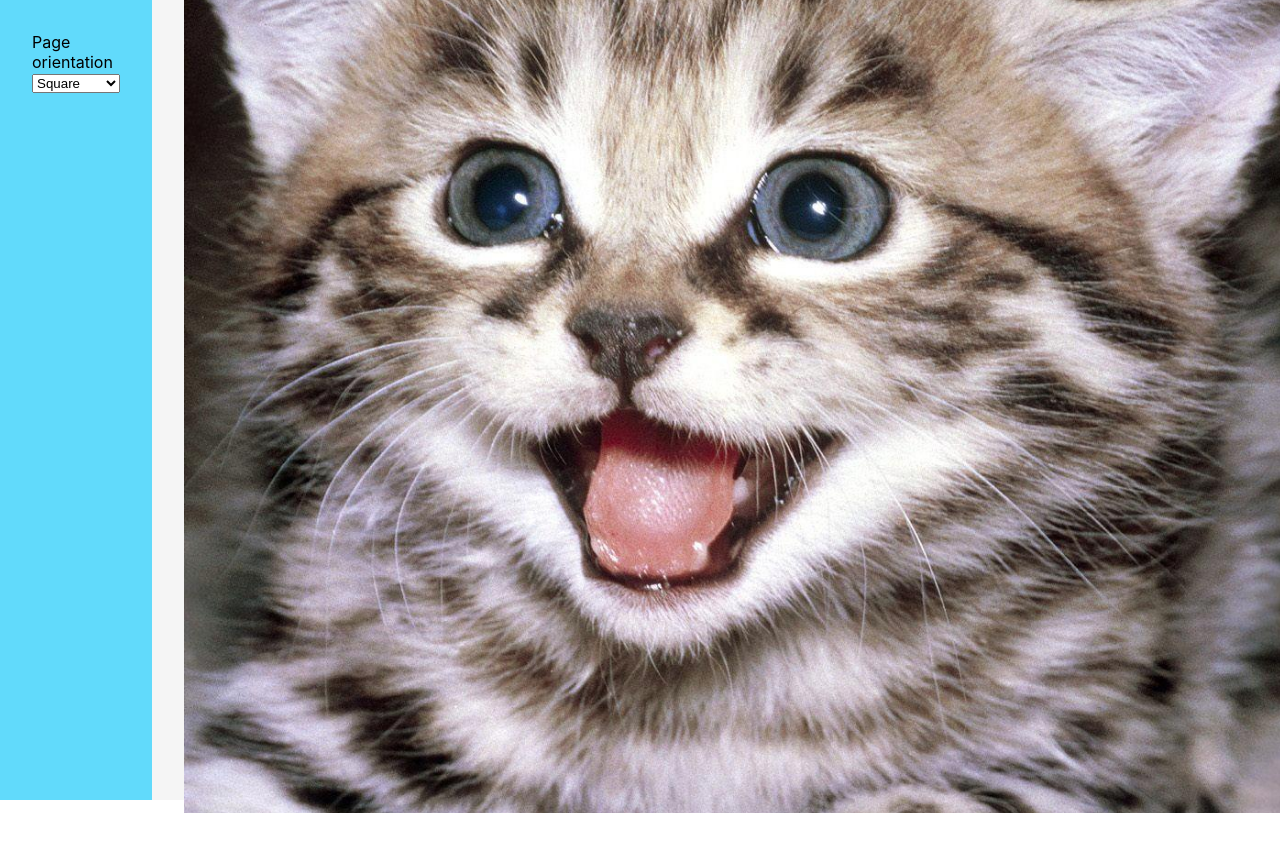
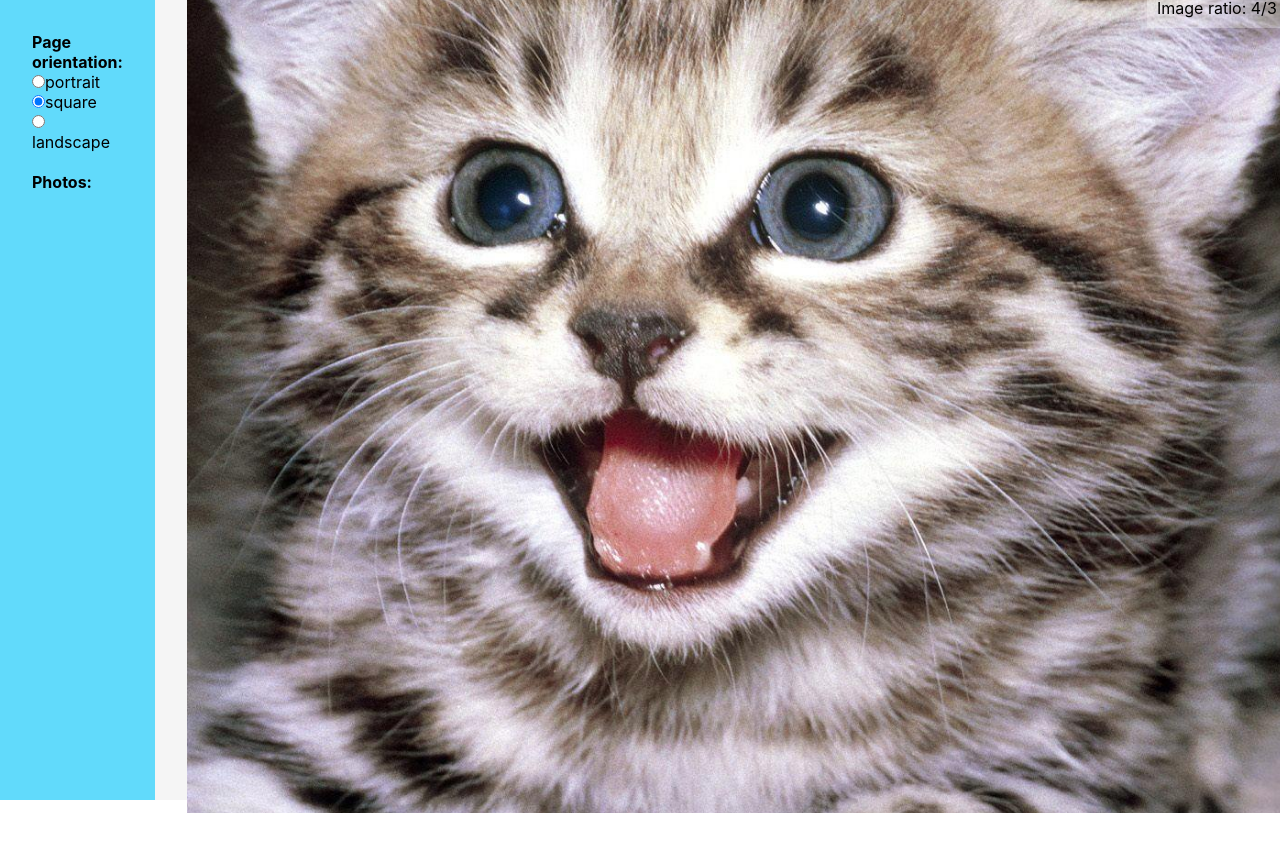
Before and after one commit to MNBuyskih/photo-destribution-demo, a React (Create React App) app: page / in a window 1280 px wide. Shown: the top 852 px of the page. Built offline with nearby package versions, Linux system fonts and the light colour scheme.

Commit message:
Extract Orientation Picker Extract Photos Picker

```diff
--- a/src/App.tsx
+++ b/src/App.tsx
@@ -5,12 +5,24 @@ import {Sidebar} from "./Sidebar";
 
 export type TOrientation = "portrait" | "landscape" | "square";
 
+export interface IPhoto {
+  width: number;
+  height: number;
+  src: string;
+}
+
 function App() {
   const [orientation, setOrientation] = React.useState<TOrientation>("square");
+  const [photos, setPhotos] = React.useState<IPhoto[]>([]);
 
   return (
     <div className="App">
-      <Sidebar orientation={orientation} onOrientationChange={setOrientation} />
+      <Sidebar
+        orientation={orientation}
+        onOrientationChange={setOrientation}
+        photos={photos}
+        onPhotosChange={setPhotos}
+      />
       <Layout orientation={orientation} />
     </div>
   );
--- /dev/null
+++ b/src/OrientationPicker.tsx
@@ -0,0 +1,45 @@
+import React from "react";
+import {TOrientation} from "./App";
+
+const ORIENTATIONS: TOrientation[] = ["portrait", "square", "landscape"];
+
+interface IProps {
+  orientation: TOrientation;
+  onOrientationChange(orientation: TOrientation): void;
+}
+
+export function OrientationPicker(props: IProps): JSX.Element {
+  const {orientation, onOrientationChange} = props;
+
+  return (
+    <div>
+      <strong>Page orientation:</strong>
+      {ORIENTATIONS.map(o => <Orientation key={o} orientation={o} onChange={onOrientationChange} isChecked={o === orientation} />)}</div>
+
+  );
+}
+
+interface IOrientationProps {
+  orientation: TOrientation,
+  isChecked: boolean,
+  onChange: (orientation: TOrientation) => void
+}
+
+function Orientation(props: IOrientationProps): JSX.Element {
+  const {orientation, isChecked, onChange} = props;
+  const handleChange = React.useCallback(() => onChange(orientation), [onChange, orientation]);
+
+  return (
+    <div>
+      <label>
+        <input checked={isChecked}
+               name="orientation"
+               type="radio"
+               id="orientation"
+               value={orientation}
+               onChange={handleChange} />
+        {orientation}
+      </label>
+    </div>
+  );
+}
--- a/src/Page.tsx
+++ b/src/Page.tsx
@@ -16,18 +16,15 @@ export function Page(props: IProps) {
   const style = React.useMemo(() => ({width: `${pageSize[0]}px`, height: `${pageSize[1]}px`}), [pageSize]);
   const cat = useRandomCat();
   const {image, size: imageSize} = cat;
-  const {top, left, width,height} = useImageLayout(imageSize[0], imageSize[1], pageSize[0], pageSize[1]);
+  const imageStyles = useImageLayout(imageSize[0], imageSize[1], pageSize[0], pageSize[1]);
 
   return <div className="page" style={style}>
-    <div className="info">
-      <dl>
-        <dt>image width:</dt>
-        <dd>{imageSize[0]}px</dd>
-        <dt>image height:</dt>
-        <dd>{imageSize[1]}px</dd>
-      </dl>
+    <div className="image" style={imageStyles}>
+      <div className="info">
+        <dt>Image ratio: {imageSize[0] / 1000}/{imageSize[1] / 1000}</dt>
+      </div>
+      <img src={image} />
     </div>
-    <img src={image} style={{top, left, width,height}} className="image" />
   </div>;
 }
 
--- /dev/null
+++ b/src/PhotosPicker.tsx
@@ -0,0 +1,23 @@
+import React from "react";
+import {IPhoto} from "./App";
+
+interface IProps {
+  photos: IPhoto[];
+  onPhotosChange: (photos: IPhoto[]) => void;
+}
+
+export function PhotosPicker(props: IProps): JSX.Element {
+  const {photos: defaultPhotos, onPhotosChange} = props;
+  const [photos, setPhotos] = React.useState(defaultPhotos);
+
+  return (
+    <div>
+      <br />
+      <div><strong>Photos:</strong></div>
+
+      <div className="photos-picker">
+
+      </div>
+    </div>
+  );
+}
--- a/src/Sidebar.tsx
+++ b/src/Sidebar.tsx
@@ -1,25 +1,22 @@
 import React from "react";
-import {TOrientation} from "./App";
+import {PhotosPicker} from "./PhotosPicker";
+import {IPhoto, TOrientation} from "./App";
+import {OrientationPicker} from "./OrientationPicker";
 
 interface IProps {
+  photos: IPhoto[];
   orientation: TOrientation;
-  onOrientationChange: (orientation: TOrientation) => void;
+  onOrientationChange(orientation: TOrientation): void;
+  onPhotosChange(photos: IPhoto[]): void;
 }
 
 export function Sidebar(props: IProps): JSX.Element {
-  const {orientation, onOrientationChange} = props;
-  const handleOrientationChange = React.useCallback((e) => onOrientationChange(e.target.value), [onOrientationChange]);
+  const {orientation, photos, onOrientationChange, onPhotosChange} = props;
 
   return (
     <div className="sidebar">
-      <div>
-        <label htmlFor={"orientation"}>Page orientation </label>
-        <select id={"orientation"} defaultValue={orientation} onChange={handleOrientationChange}>
-          <option value="portrait">Portrait</option>
-          <option value="square">Square</option>
-          <option value="landscape">Landscape</option>
-        </select>
-      </div>
+      <OrientationPicker orientation={orientation} onOrientationChange={onOrientationChange} />
+      <PhotosPicker photos={photos} onPhotosChange={onPhotosChange} />
     </div>
   );
 }
--- a/src/index.css
+++ b/src/index.css
@@ -38,14 +38,21 @@ body, html, #root, .sidebar, .layout {
 }
 
 .image {
-  object-fit: cover;
   position: absolute;
 }
 
+.image img {
+  height: 100%;
+  object-fit: cover;
+  width: 100%;
+}
+
 .info {
+  background-color: rgba(255, 255, 255, 0.3);
+  padding: 10px;
   position: absolute;
   right: 0;
+  text-align: right;
   top: 0;
-  text-align: right;
   z-index: 1;
 }
```
